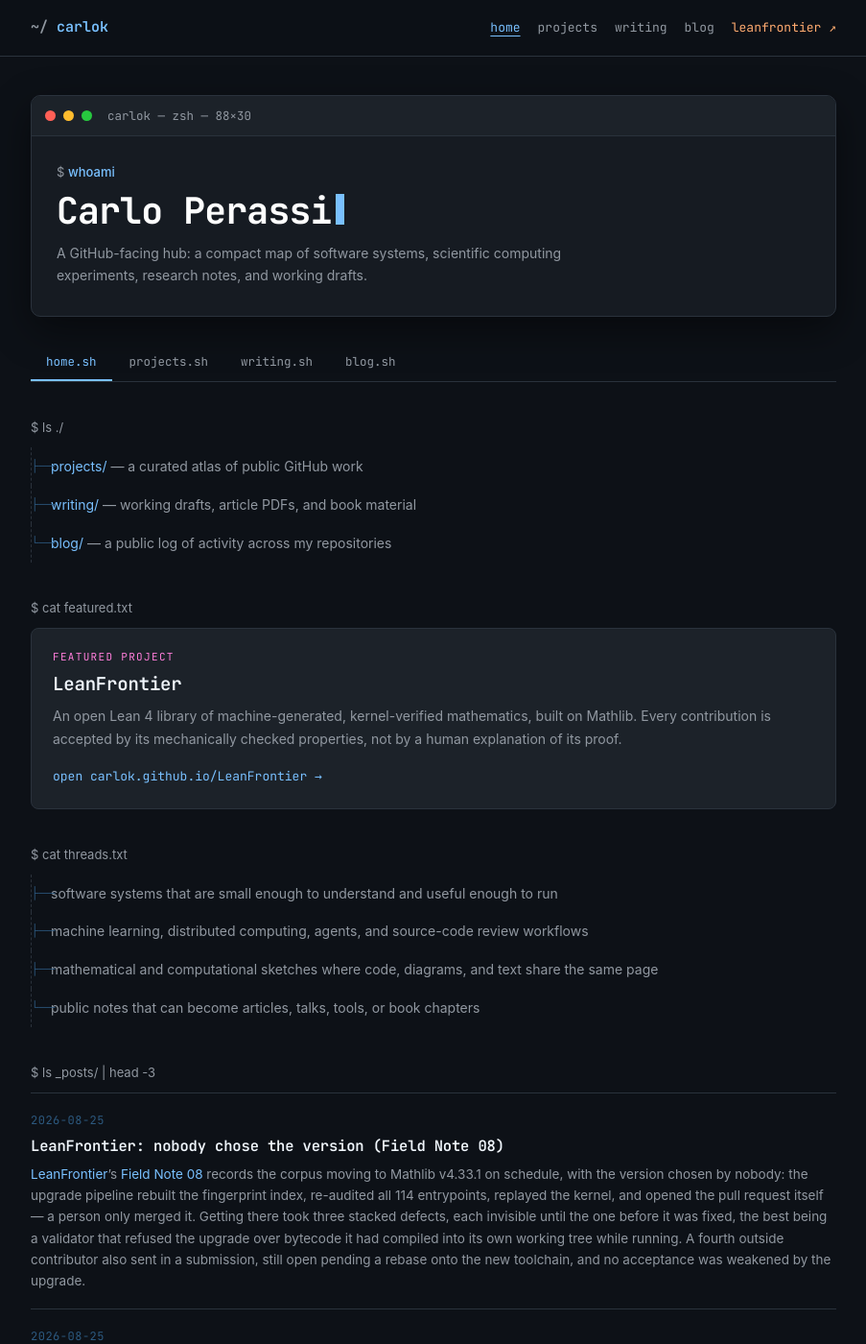
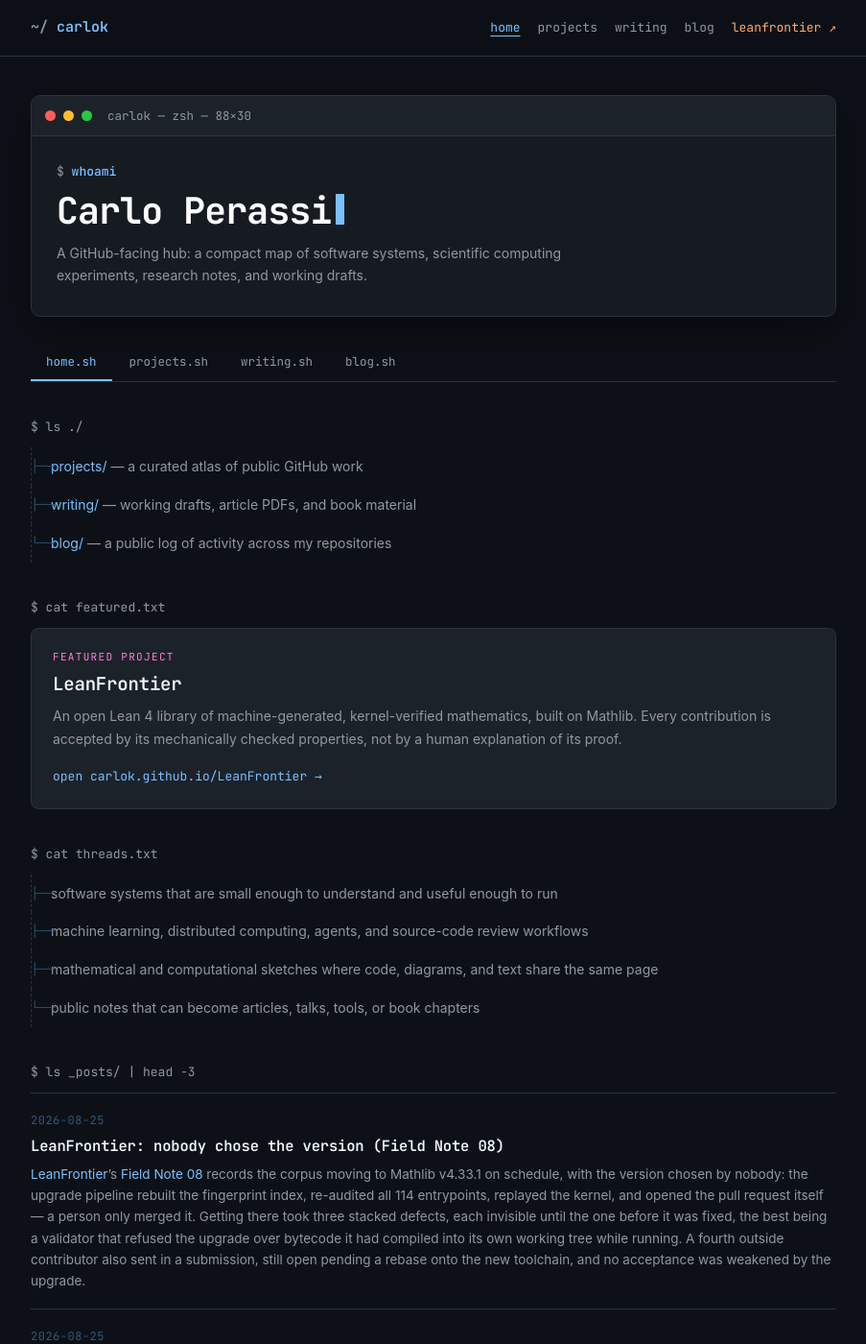
Before and after one commit to carlok/carlok.github.io, a Jekyll site: the page built from index.md, in a window 1280 px wide and 1400 px high. Shown: the whole window at 96% size, without its empty margins (188-1091 px from the left). Built offline with Jekyll 4.4.1, drawn with Linux system fonts in a browser that asks for light colours.

Commit message:
fix: .prompt/.cmd lost mono font in the sans-copy cherry-pick
Both are <p> tags, so the blanket "p { font-family: sans }" rule
swept up the terminal prompt lines along with actual prose. Gave
them their own explicit mono override back. Audited every page
(home, projects, writing, blog index, a post, a tag page, 404, cv)
for the same class of bug after the fix — nothing else was affected.

Co-Authored-By: Claude Sonnet 5 <noreply@anthropic.com>

```diff
--- a/assets/css/main.css
+++ b/assets/css/main.css
@@ -92,6 +92,7 @@ a:hover { text-decoration: underline; text-underline-offset: 3px; }
 
 /* ---------- Terminal prompt lines ---------- */
 .prompt {
+  font-family: var(--font-mono);
   font-size: 13px;
   color: var(--t3);
   margin: 0 0 8px;
@@ -99,6 +100,7 @@ a:hover { text-decoration: underline; text-underline-offset: 3px; }
 .prompt b { color: var(--accent); font-weight: 500; }
 
 .cmd {
+  font-family: var(--font-mono);
   font-size: 13px;
   color: var(--t3);
   margin: 36px 0 10px;
```
